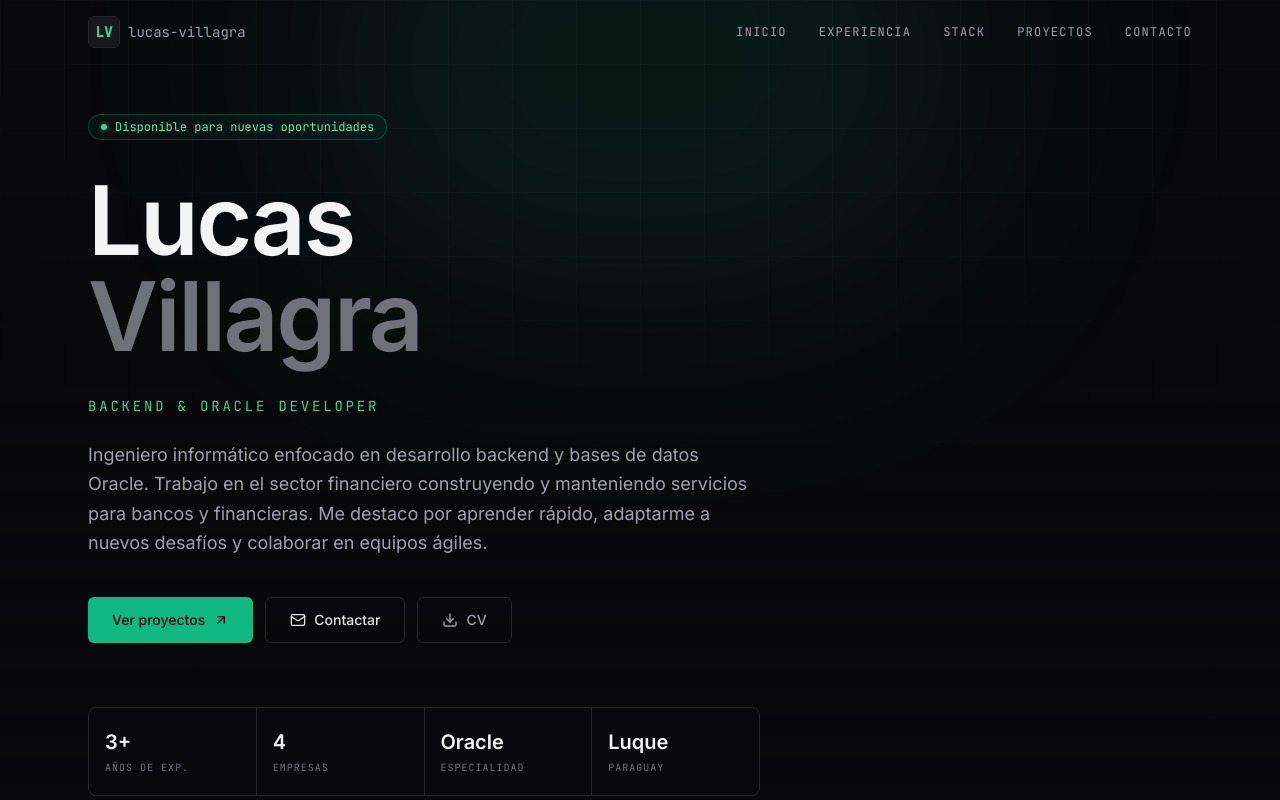
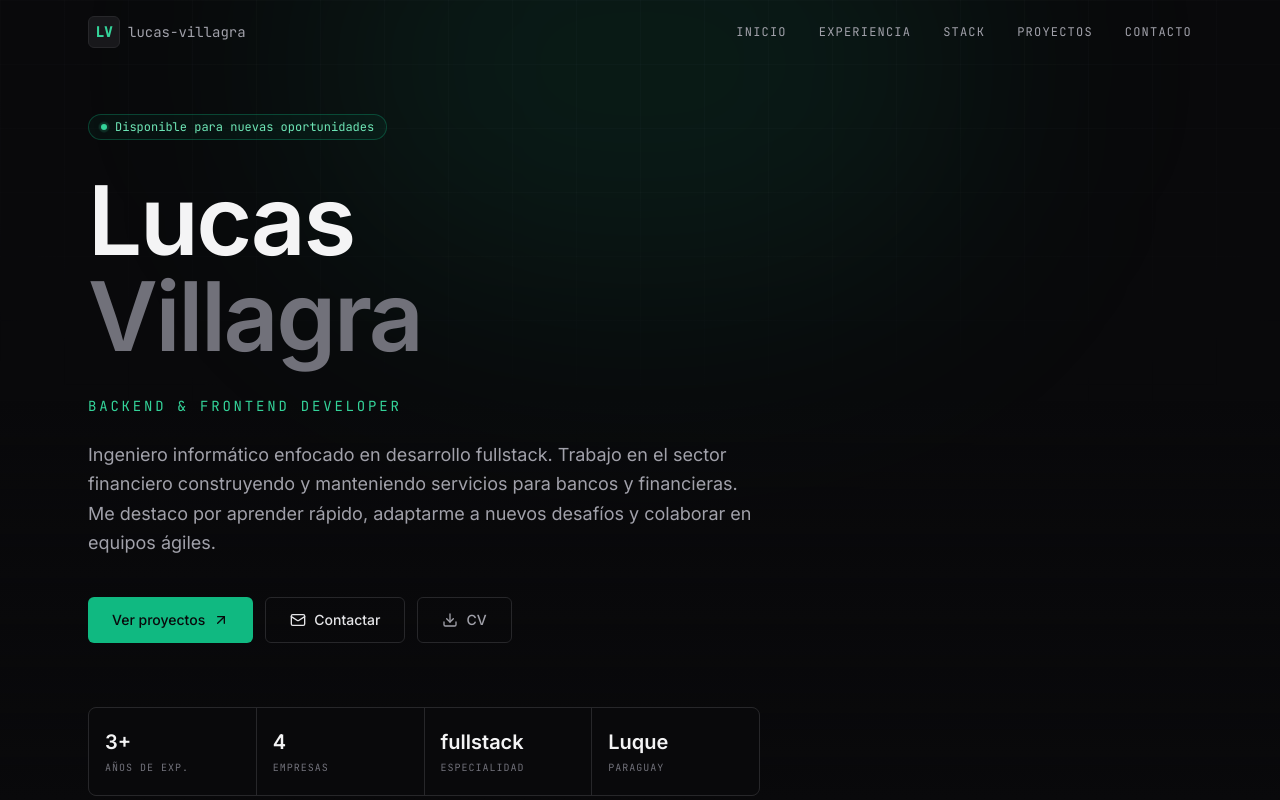
Before and after one commit to Prohgramer/mi-portafoliov2, a React (Vite) app: page / in a window 1280 px wide. Shown: the top 800 px of the page. Built offline with nearby package versions, Linux system fonts and the light colour scheme.

Commit message:
perfil enfocado en fullstack

```diff
--- a/src/portfolio.jsx
+++ b/src/portfolio.jsx
@@ -40,12 +40,12 @@ const LinkedinIcon = ({ size = 16, className = '' }) => (
 
 const PROFILE = {
   name: 'Lucas Villagra',
-  role: 'Backend & Oracle Developer',
+  role: 'Backend & Frontend Developer',
   location: 'Luque, Paraguay',
   email: 'lucas-villagra@outlook.com',
   phone: '0982 867007',
   summary:
-    'Ingeniero informático enfocado en desarrollo backend y bases de datos Oracle. Trabajo en el sector financiero construyendo y manteniendo servicios para bancos y financieras. Me destaco por aprender rápido, adaptarme a nuevos desafíos y colaborar en equipos ágiles.',
+    'Ingeniero informático enfocado en desarrollo fullstack. Trabajo en el sector financiero construyendo y manteniendo servicios para bancos y financieras. Me destaco por aprender rápido, adaptarme a nuevos desafíos y colaborar en equipos ágiles.',
 };
 
 const EXPERIENCE = [
@@ -407,7 +407,7 @@ const Portfolio = () => {
             {[
               { value: '3+', label: 'Años de exp.' },
               { value: '4', label: 'Empresas' },
-              { value: 'Oracle', label: 'Especialidad' },
+              { value: 'fullstack', label: 'Especialidad' },
               { value: 'Luque', label: 'Paraguay' },
             ].map((stat) => (
               <div key={stat.label} className="bg-zinc-950 px-4 py-5">
```
